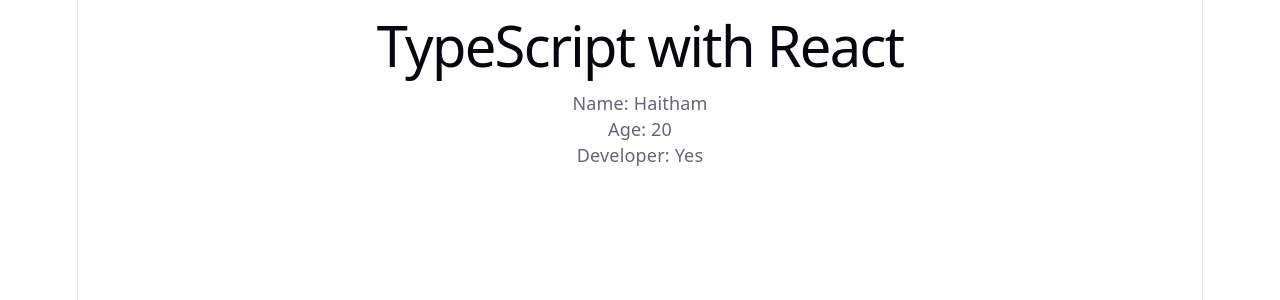
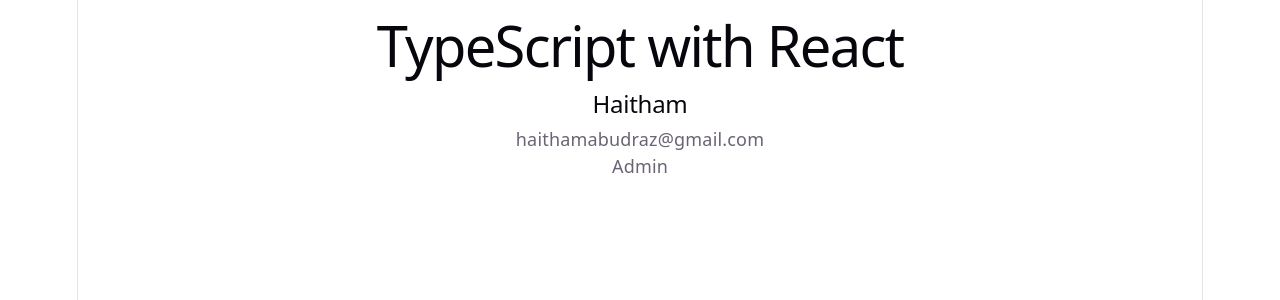
Before and after one commit to HaithamAbuDraz/react-advanced, a React (Vite) app: page / in a window 1280 px wide. Shown: the top 300 px of the page. Built offline with nearby package versions, Linux system fonts and the light colour scheme.

Commit message:
Replace inline variables with UserCard component and typed user object

```diff
--- a/src/lessons/01-typescript-react/TypeScriptLesson.tsx
+++ b/src/lessons/01-typescript-react/TypeScriptLesson.tsx
@@ -1,22 +1,18 @@
+import UserCard from './components/UserCard';
+
 function TypeScriptLesson() {
-  const name: string = 'Haitham';
-
-  const age: number = 20;
-
-  const isDeveloper: boolean = true;
+  const user = {
+    id: 1,
+    name: 'Haitham',
+    email: 'haithamabudraz@gmail.com',
+    isAdmin: true,
+  };
 
   return (
     <div>
       <h1>TypeScript with React</h1>
 
-      <p>Name: {name}</p>
-
-      <p>Age: {age}</p>
-
-      <p>
-        Developer:
-        {isDeveloper ? ' Yes' : ' No'}
-      </p>
+      <UserCard user={user} />
     </div>
   );
 }
```
